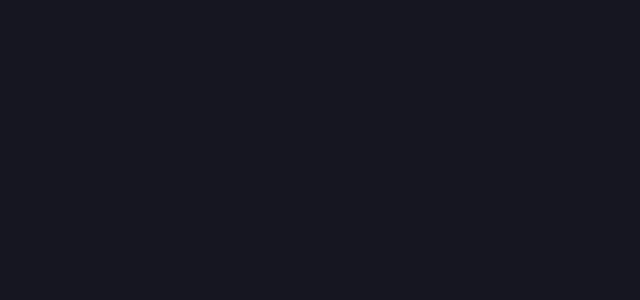
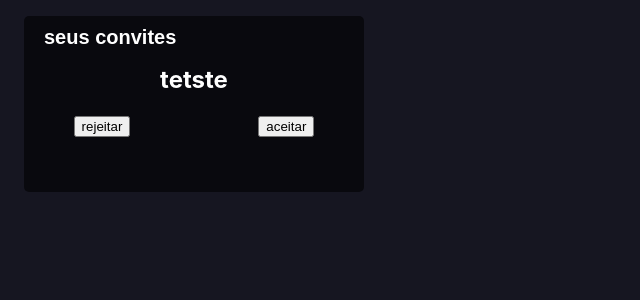
Before and after one commit to dsm-cefet-rj/ti-2024-1-grupo-three, a React (Vite) app in the folder frontend/: page /convite in a window 1280 px wide. Before the commit this address had no page. Shown: the top 300 px of the page, without its empty margins (0-640 px from the left). Built offline with nearby package versions, Linux system fonts and the light colour scheme.

Commit message:
convite modal

```diff
--- /dev/null
+++ b/frontend/src/components/convite/convite.css
@@ -0,0 +1,106 @@
+.modal {
+  position: fixed;
+  z-index: 200011;
+  width: 20vw;
+  display: flex;
+  margin-left: 20px;
+  align-items: center;
+  background: #09090e;
+  padding: 25vh 30vw;
+  border: 5px solid #0a0a0a;
+  position: relative;
+  margin-top: 30%;
+}
+
+.fechar {
+  position: absolute;
+  top: -25px;
+  right: -25px;
+  width: 50px;
+  height: 50px;
+  border: 4px solid #000000;
+  border-radius: 50%;
+  background-color: #000000;
+  color: #e7e7e7;
+  text-align: center;
+  font-size: 1.5rem;
+  font-style: normal;
+  font-weight: 700;
+  line-height: 100%; /* 3rem */
+  cursor: pointer;
+}
+.testetetete {
+  color: #fff;
+  text-align: center;
+  font-size: 1.5rem;
+  font-style: normal;
+  font-weight: 700;
+  line-height: 100%;
+}
+
+.modal label {
+  display: block;
+  color: #8b8b8b;
+  font-weight: 700;
+  margin: 1.5rem 0 0.5rem 0;
+}
+
+.modal input {
+  width: 100%;
+  padding: 0.7rem 0.5rem;
+  box-sizing: border-box;
+}
+
+.modal button[type="submit"] {
+  display: block;
+  background: #006739;
+  border: none;
+  border-radius: 4px;
+  padding: 0.7rem 2rem;
+  font-size: 1rem;
+  color: #f8f8f8;
+  margin-top: 1rem;
+  font-weight: 600;
+  width: 100%;
+}
+
+.container-convites {
+  padding: 3rem 1.25rem;
+  height: 5rem;
+  margin-top: 1rem;
+  margin-left: 1.5rem;
+  border-radius: 5px;
+  align-items: center;
+  width: 18.75rem;
+  background-color: #09090e;
+  display: flex;
+  justify-content: center;
+  position: relative;
+}
+.container-convites h2 {
+  font-size: 1rem;
+}
+
+.tituloconvites {
+  font-family: "Roboto Flex", sans-serif;
+  position: absolute;
+  top: 10px;
+  left: 5px;
+  font-size: 1.25rem !important;
+  color: white !important;
+  font-weight: 600 !important;
+  margin-top: 0rem !important;
+  margin-left: 0.938rem !important;
+}
+.conteudo-convites {
+  margin-top: 20px;
+}
+
+.btn-aceita {
+  margin-top: 3vh;
+  margin-bottom: 3vh;
+  margin-left: 10vw;
+}
+.tudodo {
+  display: flex;
+}
--- /dev/null
+++ b/frontend/src/components/convite/convite.jsx
@@ -0,0 +1,60 @@
+import React from "react";
+import "./convite.css";
+
+import { useState } from "react";
+
+const Modal = ({ isOpen, onClose, children }) => {
+  if (!isOpen) return null;
+
+  return (
+    <div>
+      <div className="modal-container">
+        <div className="modal">
+          <button className="fechar" onClick={onClose}>
+            x
+          </button>
+          <div className="modal-content">
+            <p> {children} </p>
+          </div>
+        </div>
+      </div>
+    </div>
+  );
+};
+
+const Convite = (idConvite) => {
+  const [isOpen, setIsOpen] = useState(false);
+
+  const handleOpenModal = () => {
+    setIsOpen(true);
+  };
+
+  const handleCloseModal = () => {
+    setIsOpen(false);
+  };
+  // modal ficaria na navbar, e abriria quando clicar em convites
+  {
+    /* <button onClick={handleOpenModal}>Convites</button>
+<Modal isOpen={isOpen} onClose={handleCloseModal}>
+      </Modal> */
+  }
+  return (
+    <div className="tudodo">
+      <div className="container-convites">
+        <h1 className="tituloconvites">seus convites</h1>
+        {/* //modal entra aqui */}
+        <div className="conteudo-convites">
+          <p className="testetetete">tetste</p>
+          <button type="submit" className="btn-recusa">
+            rejeitar
+          </button>
+          <button type="submit" className="btn-aceita">
+            aceitar
+          </button>
+        </div>
+      </div>
+    </div>
+  );
+};
+
+export default Convite;
```
Also changed, not shown: frontend/src/router.jsx (+11 -6 lines).
